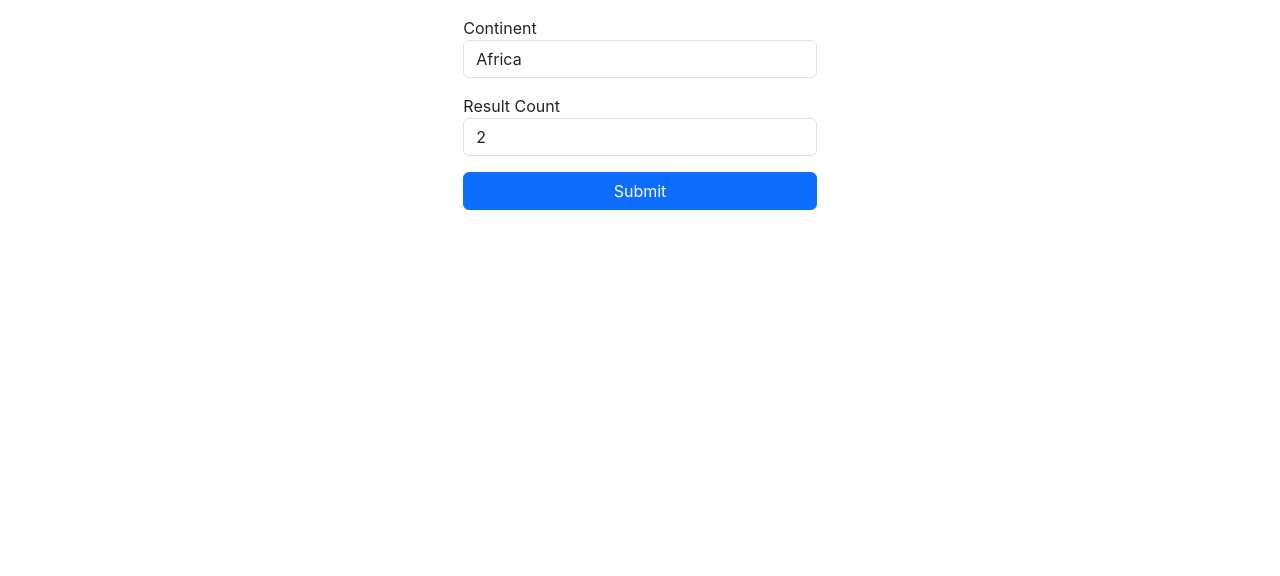
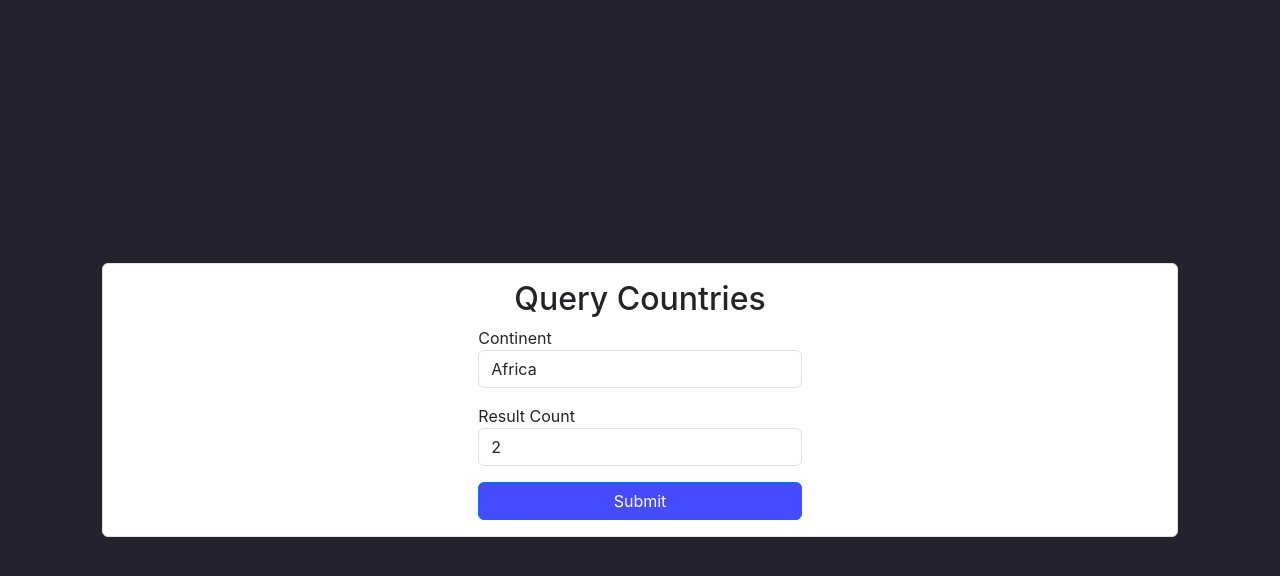
Before and after one commit to Michu01/countries-app, a React (Create React App) app: page / in a window 1280 px wide. Shown: the top 576 px of the page. Built offline with nearby package versions, Linux system fonts and the light colour scheme.

Commit message:
New design

```diff
--- /dev/null
+++ b/src/App.css
@@ -0,0 +1,31 @@
+.loading {
+    color: white;
+    background-color: rgba(0, 0, 0, 0.7);
+    inset: 0 0 0 0;
+}
+
+.spinning-loader {
+    border: 16px solid white;
+    border-top: 16px solid #464bff;
+    border-radius: 50%;
+    width: 100px;
+    height: 100px;
+    animation: spin 1s linear infinite;
+}
+
+@keyframes spin {
+    0% { transform: rotate(0deg); }
+    100% { transform: rotate(360deg); }
+}
+
+.btn-primary {
+    background-color: #464bff;
+}
+
+.btn-primary:hover {
+    background-color: #3035de;
+}
+
+.btn-primary:active {
+    background-color: #3035de !important;
+}
--- a/src/App.tsx
+++ b/src/App.tsx
@@ -2,6 +2,7 @@ import { FormEvent, useState } from "react";
 import Country from "./models/Country";
 import CountryProvider from "./services/CountryProvider";
 import isCountry from "./utility/isCountry";
+import "./App.css";
 
 const App = ({ countryProvider }: { countryProvider: CountryProvider }) => {
   const [countries, setCountries] = useState<Array<Country | string> | undefined>();
@@ -33,13 +34,14 @@ const App = ({ countryProvider }: { countryProvider: CountryProvider }) => {
         isLoading &&
         <div className="loading position-fixed d-flex flex-column justify-content-center align-items-center">
           <div className="spinning-loader m-1"/>
-          <h1 className="m-1">Loading</h1>
+          <h3 className="m-1">Loading</h3>
         </div>
       }
-      <div className="container">
-        <div className="row">
-          <div className="col d-none d-sm-block"/>
-          <div className="col p-3">
+      <div className="container min-vh-100 d-flex flex-column justify-content-center p-3">
+        <div className="row m-3 bg-white border rounded p-3">
+          <div className="col-1 col-sm-2 col-md-3 col-lg-4"/>
+          <div className="col-10 col-sm-8 col-md-6 col-lg-4 d-flex flex-column">
+            <h2 className="align-self-center">Query Countries</h2>
             <form onSubmit={e => handleSubmit(e)}>
               <div className="form-group mb-3">
                 <label>Continent</label>
@@ -62,11 +64,11 @@ const App = ({ countryProvider }: { countryProvider: CountryProvider }) => {
               </div>
             </form>
           </div>
-          <div className="col d-none d-sm-block"/>
+          <div className="col-1 col-sm-2 col-md-3 col-lg-4"/>
         </div>
-        <div className="row overflow-x-auto p-3">
         {
           countries !== undefined &&
+          <div className="row m-3 bg-white border rounded p-3 overflow-x-auto">
             <table className="table">
               <thead>
                 <tr>
@@ -107,8 +109,8 @@ const App = ({ countryProvider }: { countryProvider: CountryProvider }) => {
               }
               </tbody>
             </table>
+          </div>
         }
-        </div>
       </div>
     </>
   );
--- a/src/index.css
+++ b/src/index.css
@@ -3,31 +3,13 @@ body {
   font-family: -apple-system, BlinkMacSystemFont, 'Segoe UI', 'Roboto', 'Oxygen',
     'Ubuntu', 'Cantarell', 'Fira Sans', 'Droid Sans', 'Helvetica Neue',
     sans-serif;
+  font-size: medium;
   -webkit-font-smoothing: antialiased;
   -moz-osx-font-smoothing: grayscale;
+  background-color: #23222d;
 }
 
 code {
   font-family: source-code-pro, Menlo, Monaco, Consolas, 'Courier New',
     monospace;
 }
-
-.loading {
-  color: white;
-  background-color: rgba(0, 0, 0, 0.7);
-  inset: 0 0 0 0;
-}
-
-.spinning-loader {
-  border: 16px solid white;
-  border-top: 16px solid #0d6efd;
-  border-radius: 50%;
-  width: 100px;
-  height: 100px;
-  animation: spin 1s linear infinite;
-}
-
-@keyframes spin {
-  0% { transform: rotate(0deg); }
-  100% { transform: rotate(360deg); }
-}
```
Lines whose indentation alone changed are shown as unchanged.
